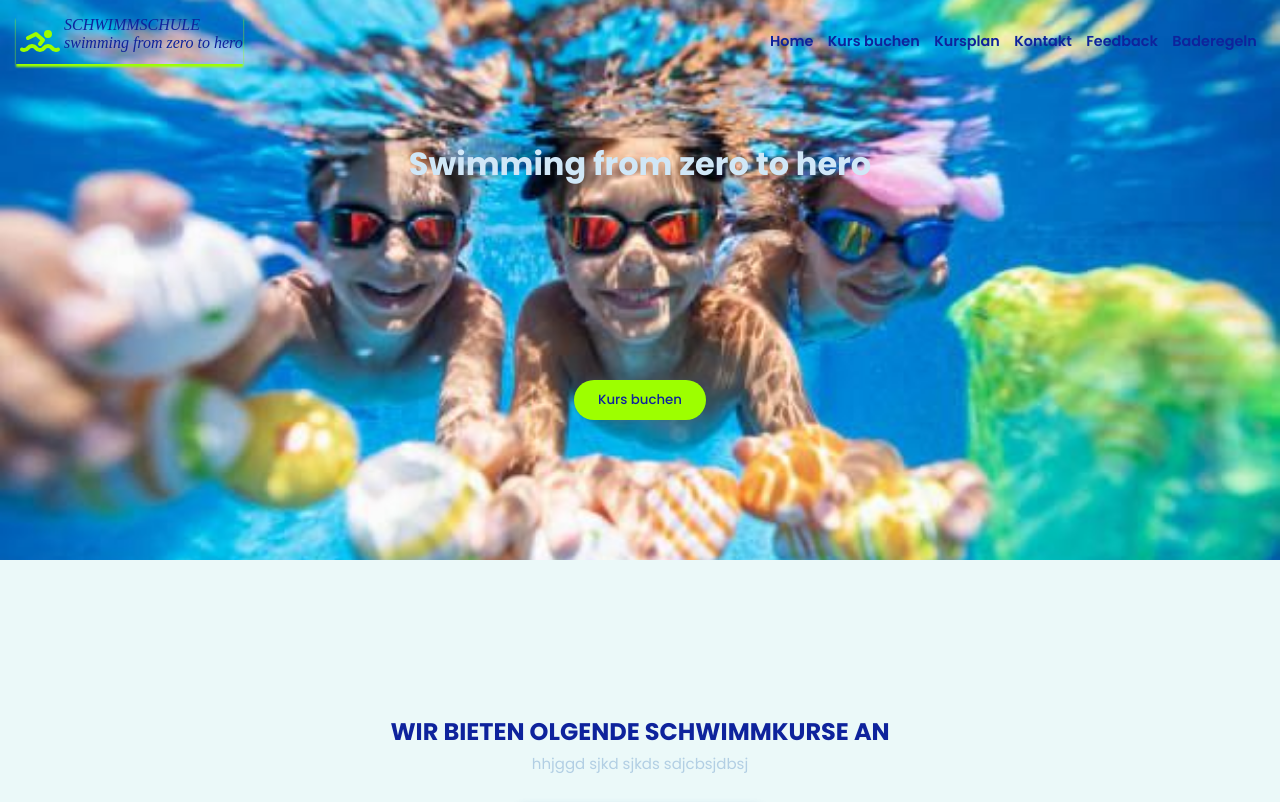
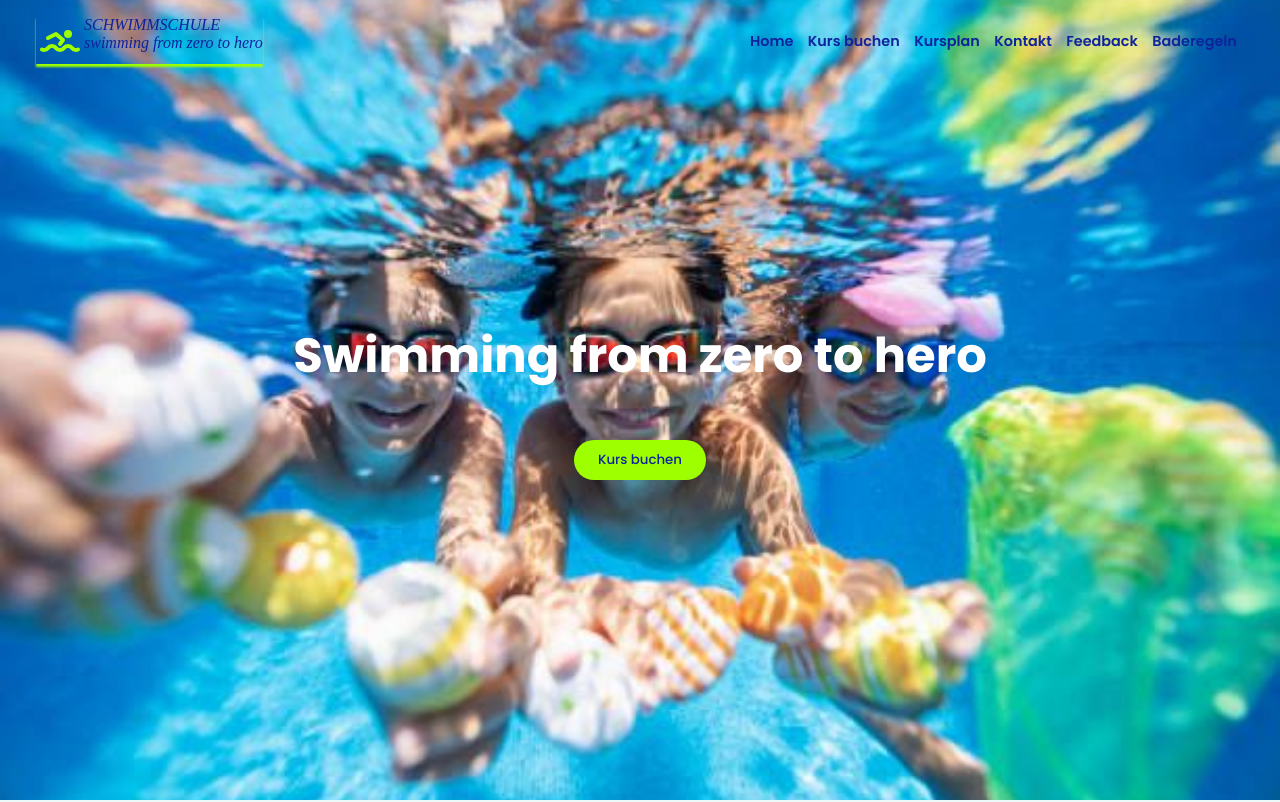
Before and after one commit to AnnaPanosyan/swimming, a React (Create React App) app: page / in a window 1280 px wide. Shown: the top 802 px of the page. Built offline with nearby package versions, Linux system fonts and the light colour scheme.

Commit message:
fix navbar styles

```diff
--- a/src/componets/Navbar.js
+++ b/src/componets/Navbar.js
@@ -1,7 +1,8 @@
-import React, { useState } from 'react'
-import { AiFillCloseCircle } from 'react-icons/ai'
-import { TbGridDots, TbSwimming } from "react-icons/tb"
-import { Link } from 'react-router-dom'
+import React, {useState} from 'react'
+import {AiFillCloseCircle} from 'react-icons/ai'
+import {TbGridDots, TbSwimming} from "react-icons/tb"
+import {Link, NavLink} from 'react-router-dom'
+import {navlinks} from "../utilits/navlinks";
 
 
 const Navbar = () => {
@@ -18,8 +19,7 @@ const Navbar = () => {
   const addBg = () => {
     if (window.scrollY >= 10) {
       setTransparent("header activeHeader")
-    }
-    else {
+    } else {
       setTransparent("header")
     }
   }
@@ -27,10 +27,12 @@ const Navbar = () => {
 
   return (
     <section className='navBarSection'>
+      <div className="container">
         <div className={transparent}>
+
           <div className="logoDiv">
-          <Link href='#' className='logoIcon'>
-            <TbSwimming className="icon" />
+            <Link to='' className='logoIcon'>
+              <TbSwimming className="icon"/>
               <div className='flexIcon'>
                 <span>SCHWIMMSCHULE</span>
                 <span>swimming from zero to hero</span>
@@ -39,32 +41,22 @@ const Navbar = () => {
           </div>
           <div className={active}>
             <ul className='navLists flex'>
-            <li className='navItem'>
-              <Link href='#' className='navLink'>Home</Link>
+              {
+                navlinks.map(item => (
+                  <li className='navItem' key={item.id}>
+                    <NavLink to={item.to} className='navLink'>{item.link}</NavLink>
                   </li>
-            <li className='navItem'>
-              <Link href='#' className='navLink'>Kurs buchen</Link>
-            </li>
-            <li className='navItem'>
-              <Link href='#' className='navLink'>Kursplan</Link>
-            </li>
-            <li className='navItem'>
-              <Link href='#' className='navLink'>Kontakt</Link>
-            </li>
-            <li className='navItem'>
-              <Link href='#' className='navLink'>Feedback</Link>
-            </li>
-            <li className='navItem'>
-              <Link href='#' className='navLink'>Baderegeln</Link>
-            </li>
+                ))
+              }
             </ul>
             <div onClick={removeNav}
                  className="closeNavbar">
-            <AiFillCloseCircle className='icon' />
+              <AiFillCloseCircle className='icon'/>
             </div>
           </div>
           <div onClick={showNav} className="toggleNavbar">
-          <TbGridDots className='icon' />
+            <TbGridDots className='icon'/>
+          </div>
         </div>
       </div>
     </section>
--- a/src/styles/index.scss
+++ b/src/styles/index.scss
@@ -1,240 +1,18 @@
 @import "./variebes.scss";
-* {
-  box-sizing: border-box;
-  margin: 0;
-  padding: 0;
-  font-family: "Poppins", sans-serif;
-  transition: 0.3s ease;
-}
-body {
-  width: 100%;
-  color: $dark;
-  background-color: $bg;
-}
+@import "./navbar";
 
-#root {
-  height: 100%;
-}
-a {
-  text-decoration: none;
-}
-li {
-  list-style: none;
-}
-.section {
-  padding: 4rem 0 2rem;
-}
-.container {
-  padding-left: 1.5rem;
-  padding-right: 1.5rem;
-}
-.icon {
-  font-size: 3rem;
-  cursor: pointer;
-  color: $light;
-}
-.flex {
-  display: flex;
-  align-items: center;
-}
-.grid {
-  display: flex;
-  align-items: center;
-}
-.btn {
-  padding: 0.4rem 1.5rem;
-  background-color: $light;
-  border: none;
-  border-radius: 3rem;
-  cursor: pointer;
-}
-.btn a {
-  color: $dark;
-  font-weight: 500;
-}
-.btn:hover a {
-  color: $bg;
-}
-.secIntro {
-  max-width: 70%;
-  text-align: center;
-  margin: o auto 2rem;
-}
 
-.secIntro .secTitle {
-  color: $blackColor;
-  line-height: 1.5 rem;
-  padding-bottom: 0.5rem;
-}
-.secIntro p {
-  font-size: 13px;
-  color: $textColor;
-  font-weight: 500;
-}
-img,
-video {
-  width: 100%;
-  height: auto;
-}
-input {
-  font-size: 100%;
-}
 @media (max-width: 556px) {
   .mainContent {
     grid-template-columns: repeat(2, 1fr);
   }
 }
 
-.logoDiv {
-  .logoIcon {
-    display: flex;
-    flex-direction: row;
-    &:hover {
-      color: $dark;
-    }
-    .flexIcon {
-      display: flex;
-      flex-direction: column;
-      span {
-        font-family: cursive;
-        font-style: oblique;
-        color: $dark;
-      }
-    }
-  }
-}
-
-.navBarSection {
-  .header {
-    position: fixed;
-    display: flex;
-    align-items: center;
-    justify-content: space-between;
-    background: transparent;
-    width: 100%;
-    padding: 1rem;
-    z-index: 1000;
-    // background:$greyBg;
-
-    .logoDiv {
-      box-shadow: 0 3px 2px 0 $light;
-
-      .logo {
-        color: $dark;
-        font-weight: 500;
-        cursor: pointer;
-        align-items: center;
-        justify-content: center;
-
-        .icon {
-          color: $light;
-          font-size: 25px;
-          margin-right: 10px;
-        }
-      }
-    }
-    $small: 300px;
-    $medium: 900px;
-
-    // @media (max-width: $medium) {
-    @media screen and (min-width: $small) and (max-width: $medium) {
-      // @media (max-width: 768px) {
-      .navBar {
-        background: $greyBg;
-        position: absolute;
-        height: max-content;
-        padding: 1rem;
-        width: 100%;
-        top: 0;
-        left: -500%;
-        box-shadow: 0 2px 4px $light;
-        transition: 0.5s ease;
-        z-index: 1000;
-
-        .navLists {
-          flex-direction: column;
-          justify-content: center;
-          width: 100%;
-          margin: auto;
-
-          .navItem {
-            padding: 1rem 0;
-            .navLink {
-              color: $primaryColor;
-              font-size: 0.9rem;
-              font-weight: 600;
-              &:hover {
-                color: $light;
-              }
-            }
-          }
-        }
-        .closeNavbar {
-          position: absolute;
-          top: 1rem;
-          right: 1.5rem;
-          color: $hoverColor;
-          &:hover .icon {
-            color: ($light);
-          }
-        }
-      }
-      .activeNavbar {
-        left: 0;
-      }
-    }
-
-    .toggleNavbar {
-      .icon {
-        font-size: 25px;
-        color: $dark;
-        &:hover {
-          color: $light;
-        }
-      }
-    }
-  }
-  .activeHeader {
-    background: $greyBg;
-    box-shadow: 0 2px 8px 2px 2px $dark;
-  }
-}
-@media (min-width: 713px) {
-  .toggleNavbar,
-  .closeNavbar {
-    display: none;
-  }
-  .header {
-    padding: 1.5rem 2rem;
-    .navBar {
-      .navLists {
-        display: flex;
-        align-items: center;
-        justify-content: center;
-        flex-direction: row;
-
-        .navItem {
-          .navLink {
-            color: $dark;
-            padding: 0 0.45rem;
-            font-size: 0.9rem;
-            font-weight: 600;
-            &:hover {
-              color: $light;
-            }
-          }
-        }
-      }
-    }
-  }
-}
-
 .home {
-  height: 70vh;
-  background: url(../assets/bgimg.jpeg);
-  background-position: center;
+  height: 100vh;
+  max-width: 100%;
+  background: url(../assets/bgimg.jpeg) no-repeat center;
   background-size: cover;
-  background-repeat: no-repeat;
   display: flex;
   align-items: center;
   justify-content: center;
@@ -245,15 +23,17 @@ input {
   .secContainer {
     .homeText {
       text-align: center;
+
       .title {
-        color: $greyBg;
-        font-size: 2rem;
+        color: white;
+        font-size: 3rem;
         font-weight: 700;
-        line-height: 3rem;
+        //line-height: 3rem;
       }
+
       .btn {
         padding: 0.6rem 1.5rem;
-        margin-top: 12rem;
+        margin-top: 3rem;
       }
     }
   }
@@ -261,6 +41,7 @@ input {
 
 .popular {
   padding-top: 5rem;
+
   .secContainer {
     .secHeader {
       flex-direction: column;
@@ -274,30 +55,36 @@ input {
           padding-bottom: 0.5rem;
           text-transform: uppercase;
         }
+
         p {
           font-size: 15px;
           color: $primaryColor;
         }
       }
     }
+
     .mainContent {
       padding: 2rem 0;
       gap: 1rem;
       flex-direction: column;
+
       .singInDestination {
         overflow: hidden;
         border-radius: 1rem;
         box-shadow: 0 2px 8px 2px $primaryColor;
+
         .destImage {
           height: 200px;
           width: 100%;
           position: relative;
           overflow: hidden;
+
           img {
             height: 100%;
             width: 100%;
             object-fit: cover;
           }
+
           .overlayInfo {
             position: absolute;
             display: flex;
@@ -312,6 +99,7 @@ input {
             // height: 100%;
             height: 0;
             overflow: hidden;
+
             h3 {
               color: $dark;
               font-weight: 600;
@@ -328,6 +116,7 @@ input {
               color: $light;
               border: 1px solid transparent;
               transition: 0.3s ease;
+
               &:hover {
                 background: $hoverColor;
                 border: 1px solid $light;
@@ -339,12 +128,14 @@ input {
 
         .destFooter {
           padding: 1rem;
+
           .number {
             font-size: 1.5rem;
             font-weight: 700;
             color: $primaryColor;
             position: relative;
             width: max-content;
+
             &::after {
               content: "";
               position: absolute;
@@ -359,10 +150,12 @@ input {
 
           .desText {
             justify-content: space-between;
+
             h6 {
               color: $primaryColor;
               font-size: 16px;
             }
+
             .flex {
               font-size: 16px;
               font-weight: 600;
@@ -371,6 +164,7 @@ input {
             }
           }
         }
+
         &:hover {
           .overlayInfo {
             overflow: visible;
@@ -382,6 +176,7 @@ input {
     }
   }
 }
+
 @media (min-width: 769px) {
   .popular {
     padding-top: 10rem;
@@ -392,6 +187,7 @@ input {
   .secContainer {
     .mainContent {
       gap: 1rem;
+
       .singleOffer {
         border-radius: 1rem;
         overflow: hidden;
@@ -402,19 +198,23 @@ input {
           font-size: 20px;
           color: $dark;
         }
+
         small {
           font-weight: 500;
           color: $primaryColor;
         }
+
         .destImage {
           position: relative;
           height: 200px;
           width: 100%;
           border-radius: 1rem;
           overflow: hidden;
+
           img {
             height: 100%;
           }
+
           .discount {
             position: absolute;
             top: 10px;
@@ -427,15 +227,19 @@ input {
             font-weight: 500;
           }
         }
+
         .offerBody {
           padding: 1rem;
+
           .price {
             justify-content: space-around;
+
             h4 {
               color: $dark;
               font-weight: 700;
               font-size: 1.1rem;
             }
+
             .status {
               padding: 5px 10px;
               color: $hoverColor;
@@ -445,6 +249,7 @@ input {
               border-radius: 3rem;
             }
           }
+
           .amenities {
             width: 100%;
             flex-wrap: wrap;
@@ -459,6 +264,7 @@ input {
               gap: 0.5rem;
             }
           }
+
           .btn {
             margin-top: 1rem;
             width: 100%;
@@ -469,6 +275,7 @@ input {
             gap: 0.5rem;
           }
         }
+
         &:hover {
           transform: translateY(-7px);
         }
@@ -480,30 +287,36 @@ input {
 .footer {
   background: $greyBg;
   padding: 2rem 0;
+
   .secContainer {
     gap: 1.5rem;
     text-align: center;
     display: flex;
     flex-direction: column;
+
     .footerLogo {
       padding: 0.5rem;
+
       .logo {
         color: $dark;
         font-weight: 500;
         cursor: pointer;
         align-items: center;
         justify-content: center;
+
         .icon {
           font-size: 25px;
           color: $light;
           margin-right: 0.5rem;
         }
+
         .flex {
           div {
             display: flex;
             flex-direction: column;
             align-items: flex-start;
             line-height: 0.2rem;
+
             span {
               font-size: 10px;
               color: $primaryColor;
@@ -513,21 +326,25 @@ input {
         }
       }
     }
+
     .socials {
       gap: 0.5rem;
       margin: auto;
       justify-content: center;
+
       .icon {
         font-size: 30px;
         background: $light;
         border-radius: 50%;
         padding: 8px;
         color: $primaryColor;
+
         &:hover {
           background: $bg;
         }
       }
     }
+
     .footerLinks {
       display: grid;
       row-gap: 0.2rem;
@@ -537,14 +354,17 @@ input {
         color: $dark;
         font-weight: 700;
       }
+
       li {
         &:hover {
           transform: translateX(10px);
+
           a {
             color: $light;
           }
         }
       }
+
       a,
       .phone,
       .email {
@@ -553,6 +373,7 @@ input {
         font-weight: 500;
       }
     }
+
     .line {
       width: 100%;
       height: 2px;
@@ -561,9 +382,11 @@ input {
       mix-blend-mode: normal;
       border: 1px solid $light;
     }
+
     li {
       &:hover {
         transform: translateX(10px);
+
         a {
           color: $light;
         }
@@ -577,6 +400,7 @@ input {
     grid-template-columns: repeat(2, 1fr);
     text-align: center;
     align-items: flex-start;
+
     .footerLinks {
       justify-content: center;
     }
@@ -588,6 +412,7 @@ input {
     grid-template-columns: repeat(2, 1fr);
     text-align: center;
     align-items: center;
+
     .footerLinks {
       justify-content: center;
     }
--- /dev/null
+++ b/src/styles/navbar.scss
@@ -0,0 +1,156 @@
+
+.logoDiv {
+  .logoIcon {
+    display: flex;
+    flex-direction: row;
+
+    &:hover {
+      color: $dark;
+    }
+
+    .flexIcon {
+      display: flex;
+      flex-direction: column;
+
+      span {
+        font-family: cursive;
+        font-style: oblique;
+        color: $dark;
+      }
+    }
+  }
+}
+
+.navBarSection {
+  .header {
+    position: fixed;
+    display: flex;
+    align-items: center;
+    justify-content: space-between;
+    background: transparent;
+    max-width: 1240px;
+    padding: 1rem;
+    z-index: 1000;
+    left: 50%;
+    transform: translateX(-50%);
+    width: 100%;
+
+
+    .navBar {
+      .navLists {
+        display: flex;
+        align-items: center;
+        justify-content: center;
+        flex-direction: row;
+
+        .navItem {
+          .navLink {
+            color: $dark;
+            padding: 0 0.45rem;
+            font-size: 0.9rem;
+            font-weight: 600;
+
+            &:hover {
+              color: $light;
+            }
+          }
+        }
+      }
+    }
+
+    .logoDiv {
+      box-shadow: 0 3px 2px 0 $light;
+
+      .logo {
+        color: $dark;
+        font-weight: 500;
+        cursor: pointer;
+        align-items: center;
+        justify-content: center;
+
+        .icon {
+          color: $light;
+          font-size: 25px;
+          margin-right: 10px;
+        }
+      }
+    }
+
+    .toggleNavbar {
+      display: none;
+
+      .icon {
+        font-size: 25px;
+        color: $dark;
+
+        &:hover {
+          color: $light;
+        }
+      }
+    }
+
+    .closeNavbar {
+      display: none;
+      position: absolute;
+      top: 1rem;
+      right: 1.5rem;
+      color: $hoverColor;
+
+      &:hover .icon {
+        color: ($light);
+      }
+    }
+
+    .navLink_active {
+      color: $light;
+    }
+
+    .activeHeader {
+      background: $greyBg;
+      box-shadow: 0 2px 8px 2px 2px $dark;
+    }
+
+    @media screen and (max-width: 768px) {
+      .toggleNavbar,
+      .closeNavbar {
+        display: block;
+      }
+      .navBar {
+        background: $greyBg;
+        position: absolute;
+        height: max-content;
+        padding: 1rem;
+        width: 100%;
+        top: 0;
+        left: -100%;
+        box-shadow: 0 2px 4px $light;
+        transition: 0.5s ease;
+        z-index: 10;
+
+        .navLists {
+          flex-direction: column;
+          justify-content: center;
+          width: 100%;
+          margin: auto;
+
+          .navItem {
+            padding: 1rem 0;
+
+            .navLink {
+              color: $primaryColor;
+              font-size: 0.9rem;
+              font-weight: 600;
+
+              &:hover {
+                color: $light;
+              }
+            }
+          }
+        }
+      }
+      .activeNavbar {
+        left: 0;
+      }
+    }
+  }
+}
--- a/src/styles/variebes.scss
+++ b/src/styles/variebes.scss
@@ -23,5 +23,106 @@ $borderRedius: 12px;
 $bgImg: "bgimg.jpeg";
 
 $breakpoints: (
-  "tablet": 768px,
+        "tablet": 768px,
 ) !default;
+
+
+* {
+  box-sizing: border-box;
+  margin: 0;
+  padding: 0;
+  font-family: "Poppins", sans-serif;
+  transition: 0.3s ease;
+}
+
+body {
+  width: 100%;
+  color: $dark;
+  background-color: $bg;
+}
+
+#root {
+  height: 100%;
+}
+
+a {
+  text-decoration: none;
+}
+
+li {
+  list-style: none;
+}
+
+.section {
+  padding: 4rem 0 2rem;
+}
+
+.container {
+  max-width: 1240px;
+  margin: 0 auto;
+  padding-left: 1.5rem;
+  padding-right: 1.5rem;
+
+}
+
+.icon {
+  font-size: 3rem;
+  cursor: pointer;
+  color: $light;
+}
+
+.flex {
+  display: flex;
+  align-items: center;
+}
+
+.grid {
+  display: flex;
+  align-items: center;
+}
+
+.btn {
+  padding: 0.4rem 1.5rem;
+  background-color: $light;
+  border: none;
+  border-radius: 3rem;
+  cursor: pointer;
+}
+
+.btn a {
+  color: $dark;
+  font-weight: 500;
+}
+
+.btn:hover a {
+  color: $bg;
+}
+
+
+.secIntro {
+  max-width: 70%;
+  text-align: center;
+  margin: 0 auto 2rem;
+}
+
+.secIntro .secTitle {
+  color: $blackColor;
+  line-height: 1.5rem;
+  padding-bottom: 0.5rem;
+}
+
+.secIntro p {
+  font-size: 13px;
+  color: $textColor;
+  font-weight: 500;
+}
+
+img,
+video {
+  width: 100%;
+  height: auto;
+}
+
+input {
+  font-size: 100%;
+}
--- /dev/null
+++ b/src/utilits/navlinks.js
@@ -0,0 +1,34 @@
+import {v4 as uuidv4} from 'uuid';
+
+export const navlinks = [
+  {
+    id: uuidv4(),
+    link: 'Home',
+    to: '',
+  },
+  {
+    id: uuidv4(),
+    link: 'Kurs buchen',
+    to: ''
+  },
+  {
+    id: uuidv4(),
+    link: 'Kursplan',
+    to: ''
+  }, {
+    id: uuidv4(),
+    link: 'Kontakt',
+    to: ''
+  }, {
+    id: uuidv4(),
+    link: 'Feedback',
+    to: ''
+  },
+  {
+    id: uuidv4(),
+    link: 'Baderegeln',
+    to: ''
+  },
+
+
+]
```
Also changed, not shown: package.json (+8 -6 lines), src/App.js (+1 -13 lines), 1 other file (tests, documents, lock files or other folders). Lines whose indentation alone changed are shown as unchanged.
